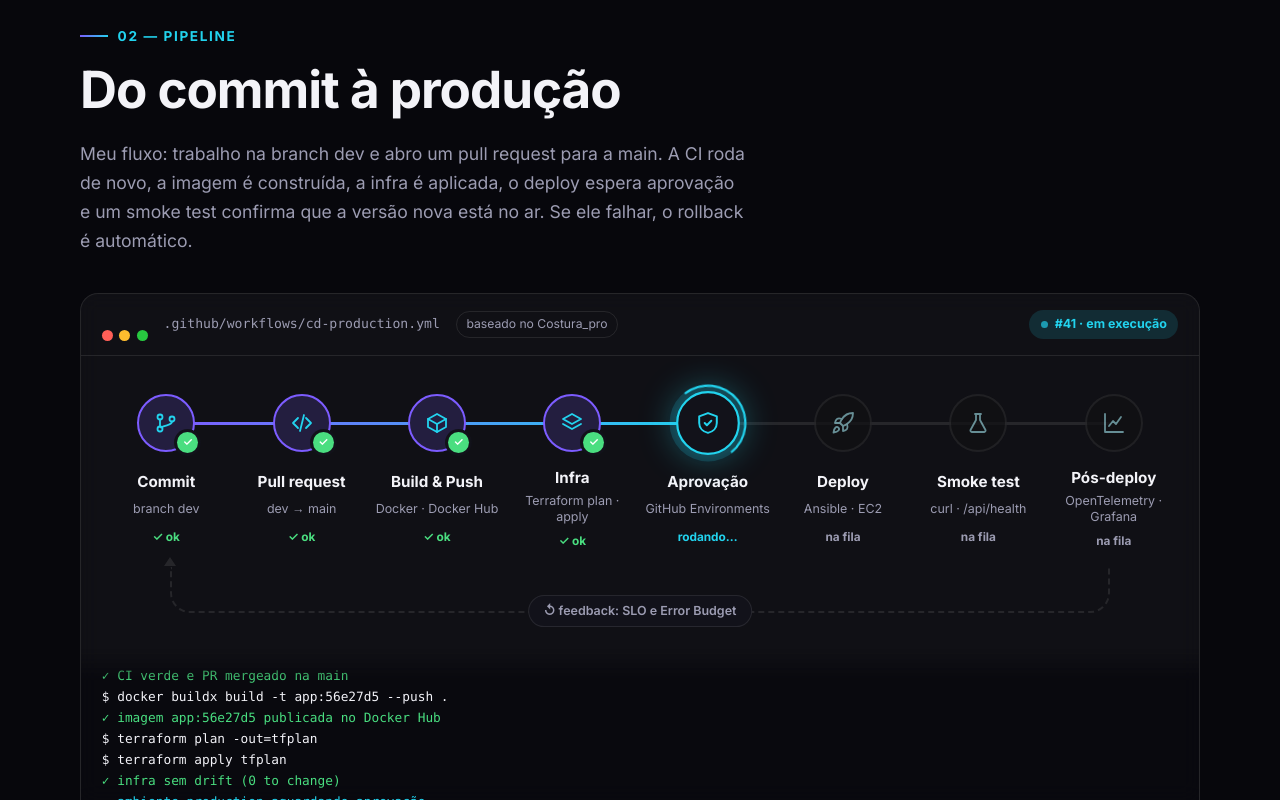
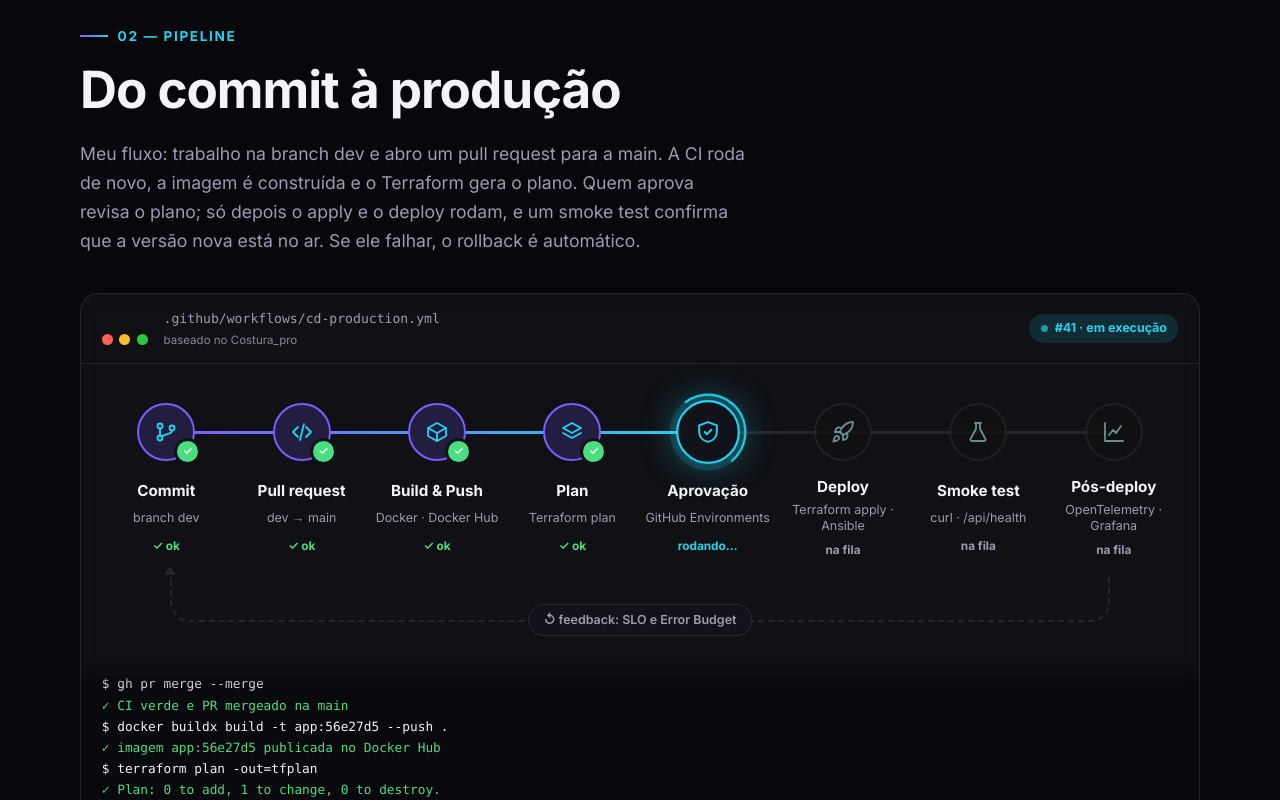
Before and after one commit to STUG9000/PORTIFOLIO, a website: page index.html in a window 1280 px wide. Shown: the part 2000-2800 px from the top of the page. Drawn offline with Linux system fonts and the light colour scheme; no server answers.

Commit message:
Pipeline animada: plan antes da aprovação, apply no deploy, curl -fsS e nome do projeto visível no celular

```diff
--- a/content.js
+++ b/content.js
@@ -73,7 +73,7 @@
   pipeline: {
     titulo: "Do commit à produção",
     menu: "Pipeline",
-    texto: "Meu fluxo: trabalho na branch dev e abro um pull request para a main. A CI roda de novo, a imagem é construída, a infra é aplicada, o deploy espera aprovação e um smoke test confirma que a versão nova está no ar. Se ele falhar, o rollback é automático.",
+    texto: "Meu fluxo: trabalho na branch dev e abro um pull request para a main. A CI roda de novo, a imagem é construída e o Terraform gera o plano. Quem aprova revisa o plano; só depois o apply e o deploy rodam, e um smoke test confirma que a versão nova está no ar. Se ele falhar, o rollback é automático.",
     arquivo: "cd-production.yml",
     arquivoUrl: "",                          // link do arquivo real no GitHub (só funciona se o repositório for público)
     projeto: "baseado no Costura_pro",       // "" para ocultar
@@ -82,16 +82,16 @@
     falha: {
       etapa: "Smoke test",
       cada: 3,
-      log: ["✗ HTTP 503 — health check falhou após 3 min", "↩ rollback automático: app:$PREV restaurada", "✓ versão anterior no ar · deploy revertido"],
+      log: ["✗ curl: (22) The requested URL returned error: 503", "↩ rollback automático: app:$PREV restaurada", "✓ versão anterior no ar · deploy revertido"],
     },
     etapas: [
       { icone: "git", nome: "Commit", ferramenta: "branch dev", log: ["$ git push origin dev", "→ CI disparada na branch dev"] },
       { icone: "code", nome: "Pull request", ferramenta: "dev → main", log: ["$ gh pr create --base main --head dev", "$ gh pr merge --merge", "✓ CI verde e PR mergeado na main"] },
       { icone: "box", nome: "Build & Push", ferramenta: "Docker · Docker Hub", log: ["$ docker buildx build -t app:$SHA --push .", "✓ imagem app:$SHA publicada no Docker Hub"] },
-      { icone: "layers", nome: "Infra", ferramenta: "Terraform plan · apply", log: ["$ terraform plan -out=tfplan", "$ terraform apply tfplan", "✓ infra sem drift (0 to change)"] },
-      { icone: "shield", nome: "Aprovação", ferramenta: "GitHub Environments", log: ["→ ambiente production aguardando aprovação", "✓ deploy aprovado"] },
-      { icone: "rocket", nome: "Deploy", ferramenta: "Ansible · EC2", log: ["$ ansible-playbook -i production.yml playbook.yml", "✓ container app:$SHA atualizado na EC2"] },
-      { icone: "flask", nome: "Smoke test", ferramenta: "curl · /api/health", log: ["$ curl -s https://app/api/health  (retry até 3 min)", "✓ HTTP 200 — deploy OK"] },
+      { icone: "layers", nome: "Plan", ferramenta: "Terraform plan", log: ["$ terraform plan -out=tfplan", "✓ Plan: 0 to add, 1 to change, 0 to destroy."] },
+      { icone: "shield", nome: "Aprovação", ferramenta: "GitHub Environments", log: ["→ production aguardando aprovação (plano anexado)", "✓ plano revisado e deploy aprovado"] },
+      { icone: "rocket", nome: "Deploy", ferramenta: "Terraform apply · Ansible", log: ["$ terraform apply tfplan", "$ ansible-playbook -i production.yml playbook.yml", "✓ Apply complete! Resources: 0 added, 1 changed, 0 destroyed.", "✓ container app:$SHA atualizado na EC2"] },
+      { icone: "flask", nome: "Smoke test", ferramenta: "curl · /api/health", log: ["$ curl -fsS https://app/api/health  (retry até 3 min)", "✓ HTTP 200 — deploy OK"] },
       { icone: "chart", nome: "Pós-deploy", ferramenta: "OpenTelemetry · Grafana", log: ["→ métricas e traces chegando no Grafana", "✓ SLO 99,9% dentro do error budget"] },
     ],
   },
--- a/main.js
+++ b/main.js
@@ -187,8 +187,10 @@
       const box = h("div", { class: "card pipe", style: `--n:${n};--pp:0` },
         h("div", { class: "pipe-head" },
           h("span", { class: "dots" }, h("i"), h("i"), h("i")),
-          h("code", {}, c.arquivoUrl ? link(".github/workflows/" + (c.arquivo || "deploy.yml"), c.arquivoUrl) : ".github/workflows/" + (c.arquivo || "deploy.yml")),
-          c.projeto && h("span", { class: "pipe-proj" }, c.projeto), run),
+          h("div", { class: "pipe-file" },
+            h("code", {}, c.arquivoUrl ? link(".github/workflows/" + (c.arquivo || "deploy.yml"), c.arquivoUrl) : ".github/workflows/" + (c.arquivo || "deploy.yml")),
+            c.projeto && h("span", { class: "pipe-proj" }, c.projeto)),
+          run),
         h("div", { class: "pipe-body" },
           h("div", { class: "pipe-flow" }, h("div", { class: "rail", "aria-hidden": "true" }, h("i")), h("ol", { class: "stages" }, stages)),
           c.feedback && h("div", { class: "loop-wrap" }, h("span", { class: "loop-label" }, "↺ " + c.feedback))),
--- a/style.css
+++ b/style.css
@@ -380,7 +380,8 @@
 .pipe-head .run.fail::before { animation: none; }
 .pipe-head code a { color: inherit; text-decoration: underline dotted; text-underline-offset: 3px; }
 .pipe-head code a:hover { color: var(--accent2); }
-.pipe-proj { font-size: .76rem; color: var(--muted); border: 1px solid var(--border); border-radius: 999px; padding: .15rem .6rem; white-space: nowrap; }
+.pipe-file { display: grid; gap: .1rem; min-width: 0; }
+.pipe-proj { font-size: .72rem; color: var(--muted); opacity: .85; overflow: hidden; text-overflow: ellipsis; white-space: nowrap; }
 @keyframes pulse { 50% { opacity: .25; } }
 
 .pipe-body { padding: 2.4rem 1.4rem 2.2rem; }
@@ -444,7 +445,8 @@
 
 @media (max-width: 760px) {
   .pipe-body { padding: 1.2rem 1rem 1.4rem; }
-  .pipe-proj { display: none; }
+  .pipe-head { flex-wrap: wrap; row-gap: .5rem; }
+  .pipe-file { order: 3; flex: 1 0 100%; }
   .stages { grid-template-columns: 1fr 1fr; gap: 1rem .7rem; text-align: left; }
   .stage { grid-template-columns: 40px 1fr; column-gap: .6rem; row-gap: 0; align-items: center; justify-items: start; }
   .stage .node { grid-row: span 3; width: 40px; height: 40px; margin: 0; font-size: 1.05rem; }
```
